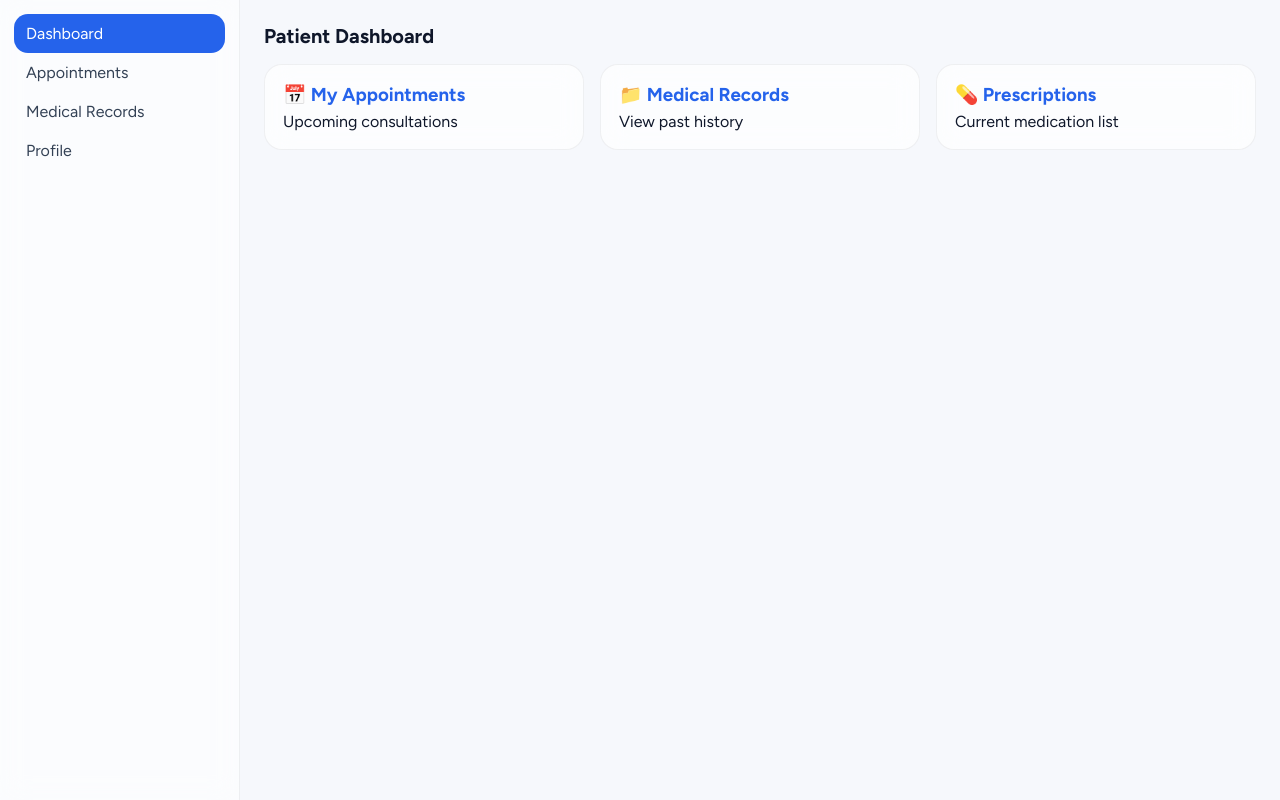
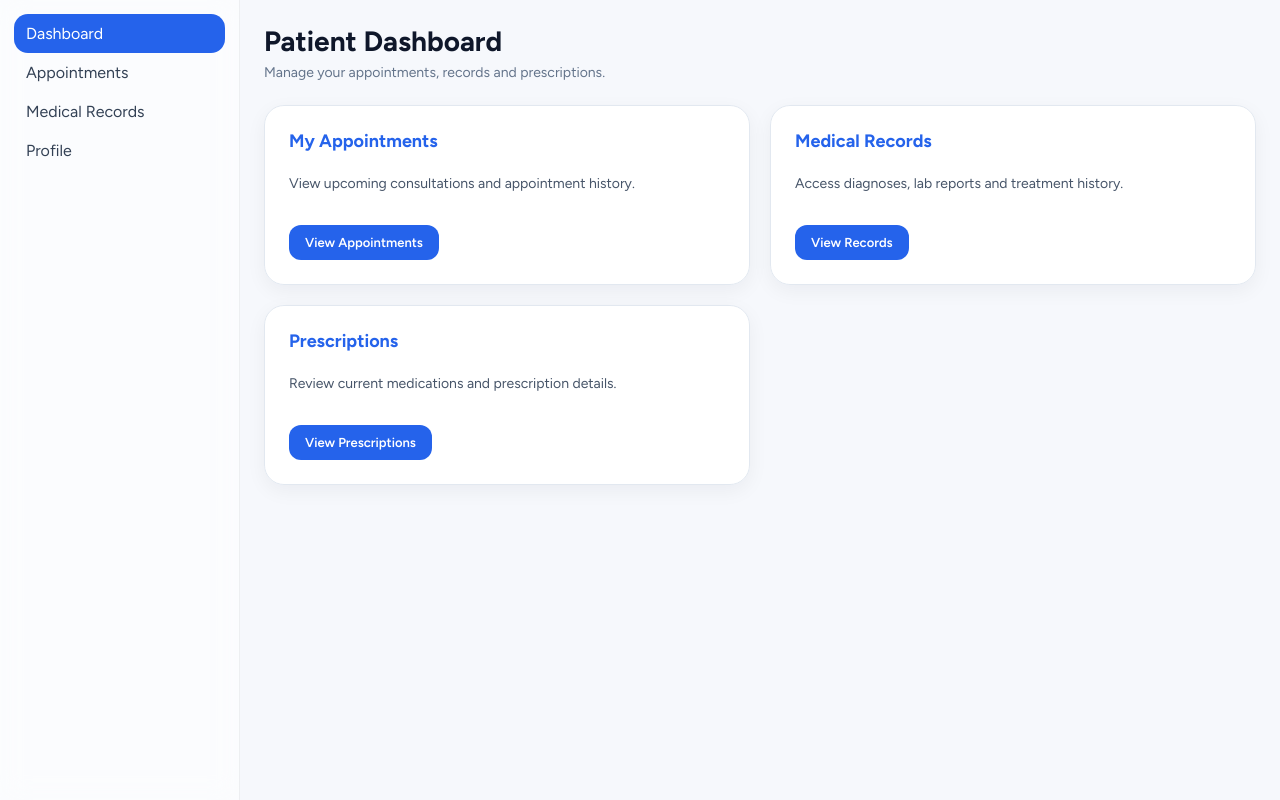
Before and after one commit to jyaoheng04/TCX2003, a Flask app: page /patient/dashboard in a window 1280 px wide. Shown: the part 64-864 px from the top of the page. Run offline with Flask 3, Linux system fonts and the light colour scheme.

Commit message:
modify the UI on patient's profile and patient's dashboard

```diff
--- a/static/css/patient.css
+++ b/static/css/patient.css
@@ -308,85 +308,247 @@
     background: #0284c7;
 }
 
-/* ===================== PATIENT PROFILE DASHBOARD (2026 CLINIC UI) ===================== */
+/* ===================== PATIENT PROFILE DASHBOARD ===================== */
 
 .patient-title {
-    font-size: 24px;
+    font-size: 28px;
     font-weight: 700;
     color: #0f172a;
-    margin-bottom: 18px;
+    margin-bottom: 24px;
 }
 
-/* GRID */
+/* PROFILE LAYOUT */
 .patient-profile-grid {
-    display: grid;
-    grid-template-columns: repeat(auto-fit, minmax(280px, 1fr));
-    gap: 16px;
+    display: flex;
+    flex-direction: column;
+    gap: 24px;
+    max-width: 100%;
 }
 
 /* CARD */
 .patient-profile-card {
-    background: rgba(255,255,255,0.9);
-    backdrop-filter: blur(10px);
+    background: rgba(255,255,255,0.95);
     border: 1px solid #e2e8f0;
-    border-radius: 18px;
-    padding: 18px;
-    box-shadow: 0 10px 30px rgba(15, 23, 42, 0.06);
+    border-radius: 20px;
+    padding: 24px;
+    box-shadow: 0 6px 20px rgba(15, 23, 42, 0.05);
+    width: 100%;
+    box-sizing: border-box;
 }
 
 /* SECTION TITLE */
 .patient-section-title {
-    font-size: 15px;
+    font-size: 18px;
     font-weight: 700;
     color: #0ea5e9;
-    margin-bottom: 12px;
+    margin-bottom: 20px;
 }
 
-/* BOX */
+/* PROFILE ROW */
 .patient-profile-box {
-    background: #f8fafc;
-    padding: 10px;
-    border-radius: 12px;
-    margin-bottom: 10px;
+    display: flex;
+    justify-content: space-between;
+    align-items: flex-start;
+    gap: 20px;
+
+    padding: 16px 0;
+    border-bottom: 1px solid #e2e8f0;
+
+    background: transparent;
+    border-radius: 0;
+    margin-bottom: 0;
 }
 
+.patient-profile-box:last-child {
+    border-bottom: none;
+}
+
+/* LABEL */
 .label {
-    font-size: 11px;
+    min-width: 180px;
+    font-size: 12px;
     font-weight: 700;
     color: #64748b;
     text-transform: uppercase;
+    letter-spacing: 0.5px;
 }
 
+/* VALUE */
 .patient-profile-box p {
-    margin: 6px 0 0;
-    font-size: 14px;
+    margin: 0;
+    font-size: 15px;
+    font-weight: 500;
     color: #0f172a;
+    text-align: right;
 }
 
-/* SUMMARY */
+/* SUMMARY SECTION */
 .patient-summary {
     display: grid;
     grid-template-columns: 1fr 1fr;
-    gap: 10px;
+    gap: 16px;
 }
 
+/* SUMMARY CARD */
 .summary-item {
     background: #f8fafc;
-    padding: 12px;
-    border-radius: 12px;
+    border: 1px solid #e2e8f0;
+    padding: 20px;
+    border-radius: 16px;
     text-align: center;
 }
 
+/* SUMMARY TITLE */
 .summary-item h4 {
     font-size: 12px;
     color: #64748b;
-    margin-bottom: 6px;
+    margin-bottom: 10px;
     text-transform: uppercase;
+    letter-spacing: 0.5px;
 }
 
+/* SUMMARY VALUE */
 .summary-item p {
-    font-size: 18px;
+    font-size: 22px;
     font-weight: 700;
     color: #0ea5e9;
     margin: 0;
 }
+
+/* MOBILE RESPONSIVE */
+@media (max-width: 768px) {
+
+    .patient-profile-box {
+        flex-direction: column;
+        gap: 6px;
+    }
+
+    .patient-profile-box p {
+        text-align: left;
+    }
+
+    .patient-summary {
+        grid-template-columns: 1fr;
+    }
+}
+
+/* ===================== DASHBOARD ===================== */
+
+/* ===================== PATIENT DASHBOARD ===================== */
+
+.dashboard-header {
+    margin-bottom: 24px;
+}
+
+.dashboard-title {
+    font-size: 28px;
+    font-weight: 700;
+    color: #0f172a;
+    margin-bottom: 6px;
+}
+
+.dashboard-subtitle {
+    font-size: 14px;
+    color: #64748b;
+    margin: 0;
+}
+
+/* GRID */
+
+.dashboard-grid {
+    display: grid;
+
+    /* 2 cards per row */
+    grid-template-columns: repeat(2, 1fr);
+
+    gap: 20px;
+
+    width: 100%;
+}
+
+/* CARD */
+
+.dashboard-card {
+    background: rgba(255,255,255,0.95);
+
+    border: 1px solid #e2e8f0;
+    border-radius: 20px;
+
+    padding: 24px;
+
+    box-shadow: 0 6px 20px rgba(15, 23, 42, 0.05);
+
+    transition: 0.2s ease;
+
+    min-height: 180px;
+
+    display: flex;
+    flex-direction: column;
+    justify-content: space-between;
+}
+
+.dashboard-card:hover {
+    transform: translateY(-3px);
+}
+
+/* CARD HEADER */
+
+.dashboard-card-header {
+    margin-bottom: 12px;
+}
+
+.dashboard-card h3 {
+    font-size: 18px;
+    font-weight: 700;
+    color: #2563eb;
+    margin: 0;
+}
+
+/* DESCRIPTION */
+
+.dashboard-card p {
+    font-size: 14px;
+    line-height: 1.6;
+    color: #475569;
+
+    margin-bottom: 20px;
+}
+
+/* BUTTON */
+
+.dashboard-btn {
+    display: inline-block;
+
+    width: fit-content;
+
+    background: #2563eb;
+    color: white;
+
+    text-decoration: none;
+
+    padding: 10px 16px;
+
+    border-radius: 12px;
+
+    font-size: 13px;
+    font-weight: 600;
+
+    transition: 0.2s ease;
+}
+
+.dashboard-btn:hover {
+    background: #1d4ed8;
+}
+
+/* RESPONSIVE */
+
+@media (max-width: 768px) {
+
+    .dashboard-grid {
+        grid-template-columns: 1fr;
+    }
+
+    .dashboard-card {
+        padding: 20px;
+    }
+}
--- a/templates/patient/dashboard.html
+++ b/templates/patient/dashboard.html
@@ -6,23 +6,64 @@
 
 {% block content %}
 
-<h2 class="dashboard-title">Patient Dashboard</h2>
+<div class="dashboard-header">
+    <h2 class="dashboard-title">Patient Dashboard</h2>
+    <p class="dashboard-subtitle">
+        Manage your appointments, records and prescriptions.
+    </p>
+</div>
 
 <div class="dashboard-grid">
 
+    <!-- APPOINTMENTS -->
     <div class="dashboard-card">
-        <h3>📅 My Appointments</h3>
-        <p>Upcoming consultations</p>
+
+        <div class="dashboard-card-header">
+            <h3>My Appointments</h3>
+        </div>
+
+        <p>
+            View upcoming consultations and appointment history.
+        </p>
+
+        <a href="#" class="dashboard-btn">
+            View Appointments
+        </a>
+
     </div>
 
+    <!-- MEDICAL RECORDS -->
     <div class="dashboard-card">
-        <h3>📁 Medical Records</h3>
-        <p>View past history</p>
+
+        <div class="dashboard-card-header">
+            <h3>Medical Records</h3>
+        </div>
+
+        <p>
+            Access diagnoses, lab reports and treatment history.
+        </p>
+
+        <a href="#" class="dashboard-btn">
+            View Records
+        </a>
+
     </div>
 
+    <!-- PRESCRIPTIONS -->
     <div class="dashboard-card">
-        <h3>💊 Prescriptions</h3>
-        <p>Current medication list</p>
+
+        <div class="dashboard-card-header">
+            <h3>Prescriptions</h3>
+        </div>
+
+        <p>
+            Review current medications and prescription details.
+        </p>
+
+        <a href="#" class="dashboard-btn">
+            View Prescriptions
+        </a>
+
     </div>
 
 </div>
```
